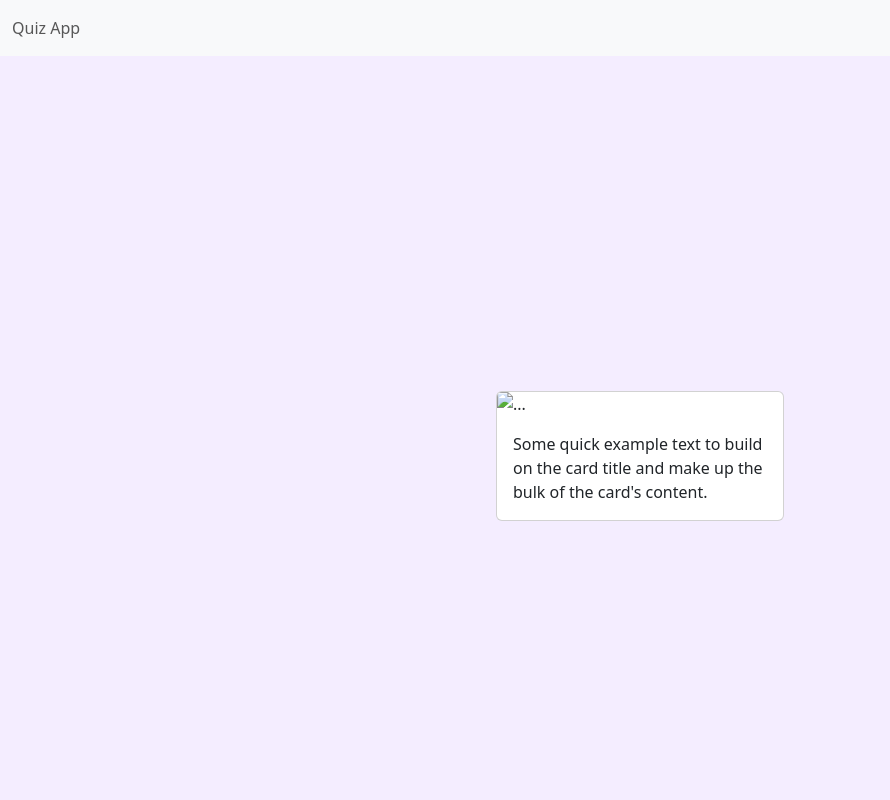
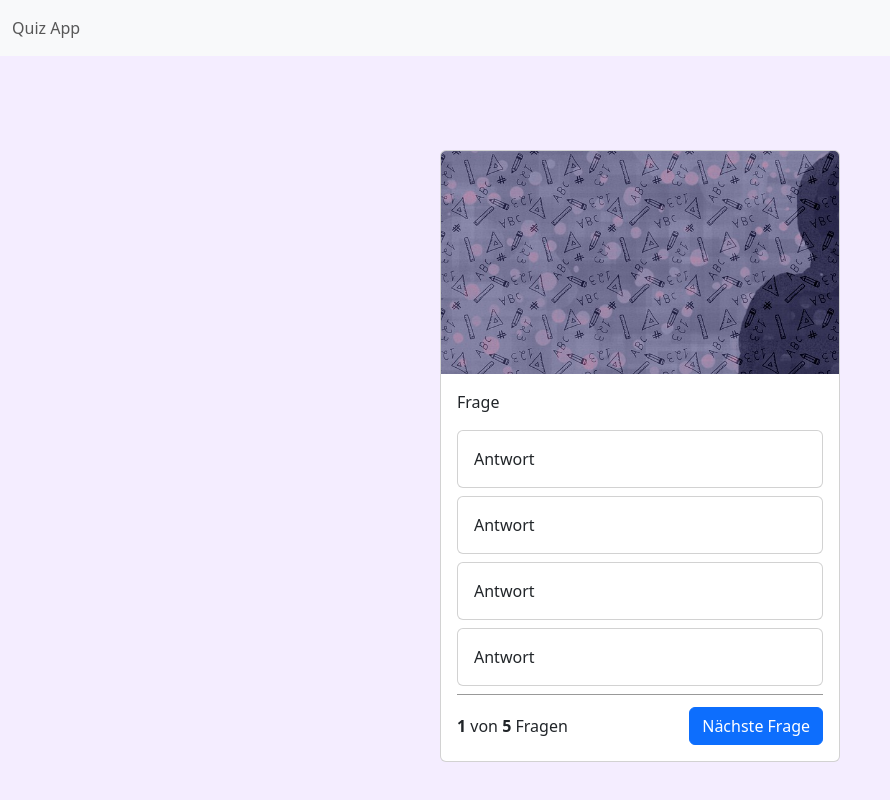
Before and after one commit to VolkerMoeller/quizApp, a plain HTML site: page index.html in a window 1280 px wide. Shown: the whole page, without its empty margins (0-890 px from the left). Drawn offline with nearby package versions, Linux system fonts and the light colour scheme.

Commit message:
added card

```diff
--- a/index.html
+++ b/index.html
@@ -29,10 +29,43 @@
 
 
   <div class="container">
-  <div class="card" style="width: 18rem;">
-    <img src="..." class="card-img-top" alt="...">
+    <div class="card quiz-card">
+      <img src="src/img/pencil.jpg" class="card-img-top">
       <div class="card-body">
-      <p class="card-text">Some quick example text to build on the card title and make up the bulk of the card's content.</p>
+        <p class="card-text">Frage</p>
+
+        <div class="card  mb-2">
+          <div class="card-body">
+            Antwort
+          </div>
+        </div>
+
+        <div class="card  mb-2">
+          <div class="card-body">
+            Antwort
+          </div>
+        </div>
+        <div class="card  mb-2">
+          <div class="card-body">
+            Antwort
+          </div>
+        </div>
+        <div class="card  mb-2">
+          <div class="card-body">
+            Antwort
+          </div>
+        </div>
+
+        <div class="question-footer">
+          <span>
+            <b>1</b> von <b>5</b> Fragen
+          </span>
+          <button class="btn btn-primary">Nächste Frage</button>
+
+        </div>
+
+
+
       </div>
     </div>
   </div>
--- a/style.css
+++ b/style.css
@@ -1,5 +1,9 @@
 body {
     background-color: rgba(244,237,255,1.0) !important;
+}
+
+.quiz-card {
+    width: 25rem;
 }
 
 .container {
@@ -9,3 +13,13 @@ body {
     min-height: 100vh;
     background-color: rgba(244,237,255,1.0) !important;
 }
+
+
+.question-footer {
+    border-top: 1px solid rgba(0,0,0,0.4);
+    display: flex;
+    justify-content: space-between;
+    align-items: center;
+    padding-top: 12px;
+
+}
```
Also changed, not shown: src/img/pencil.jpg (added). Lines whose indentation alone changed are shown as unchanged.
